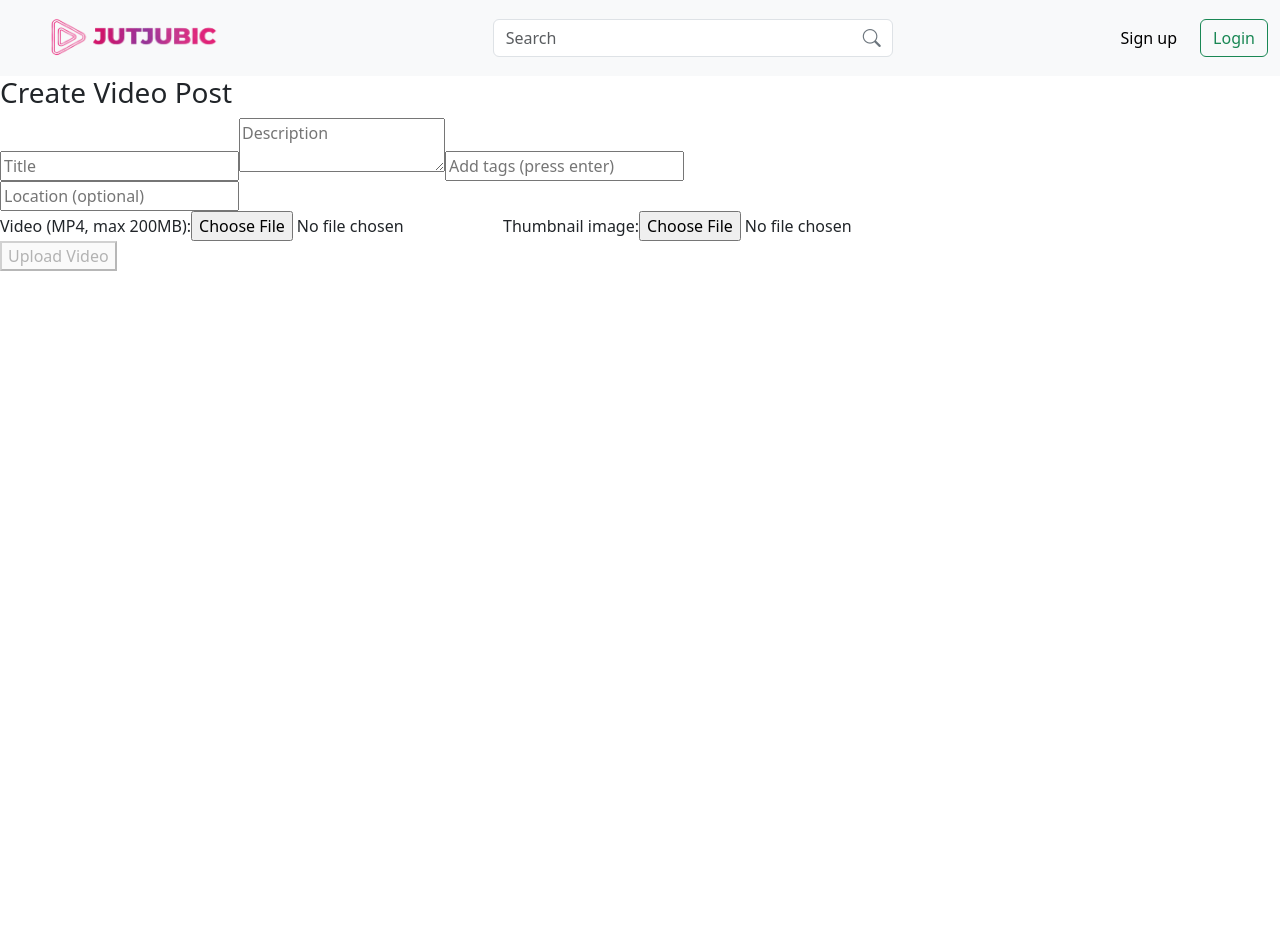
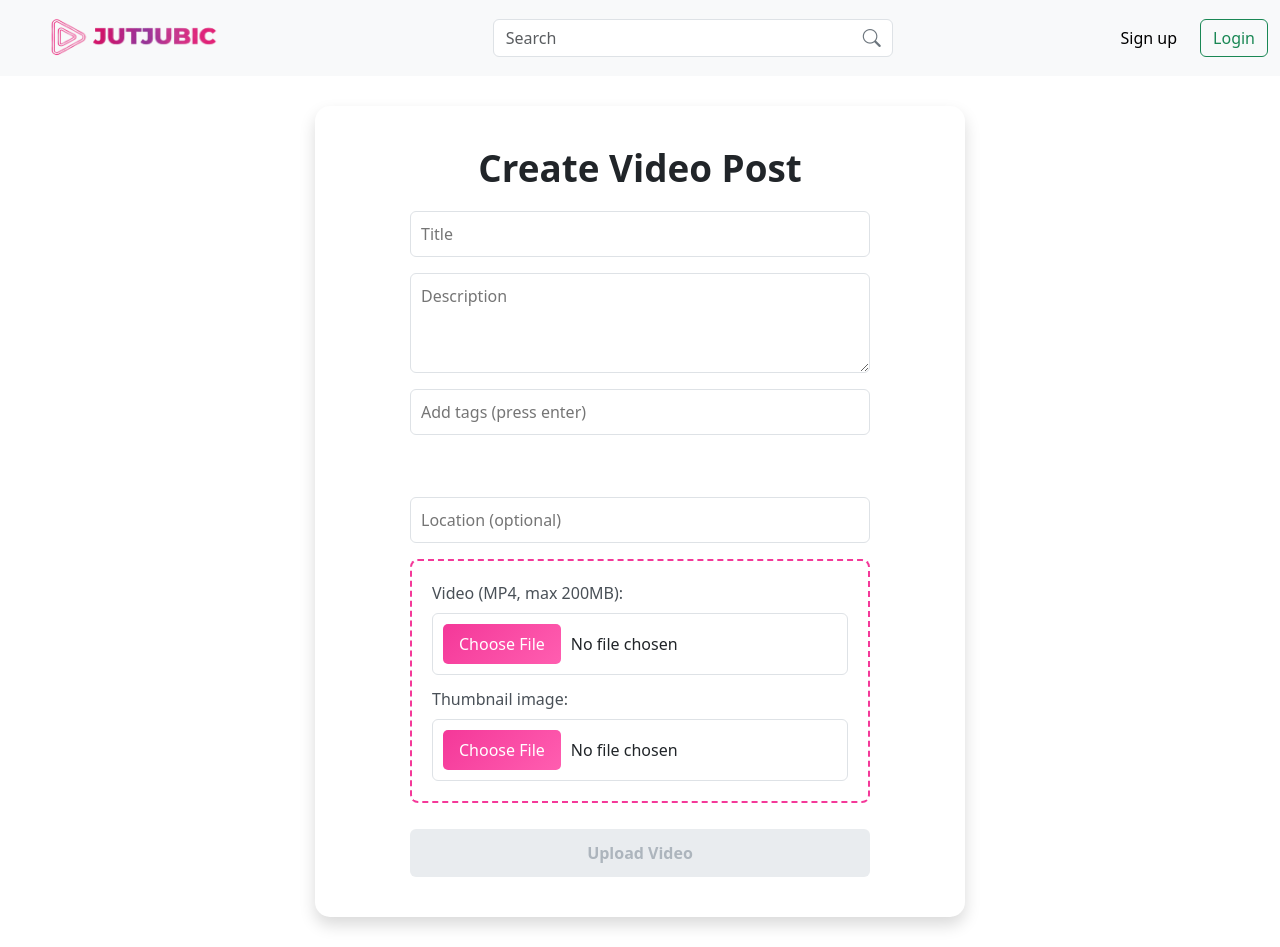
Before and after one commit to aurenaa/isa-frontend, an Angular app in the folder isa/: page /upload in a window 1280 px wide. Before the commit the page ends 800 px from the top, so only its background shows below. Built offline with nearby package versions, Linux system fonts and the light colour scheme.

Commit message:
feat: video upload form styled

```diff
--- a/isa/src/app/navbar/navbar.component.css
+++ b/isa/src/app/navbar/navbar.component.css
@@ -42,7 +42,7 @@
   display: flex;
   align-items: center;
   gap: 8px;
-  padding: 6px 16px; /* Blago smanjen padding da visina bude kao kod logout dugmeta */
+  padding: 6px 16px;
   font-size: 1.1rem;
   font-weight: 500;
   color: #333;
--- a/isa/src/app/upload-video/upload-video.component.css
+++ b/isa/src/app/upload-video/upload-video.component.css
@@ -0,0 +1,137 @@
+.upload-container {
+  max-width: 650px;
+  margin: auto;
+  margin-top: 30px;
+  margin-bottom: 30px;
+  padding: 40px 60px;
+  border-radius: 15px;
+  background: white;
+  box-shadow: 0 0.5rem 1rem rgba(0, 0, 0, 0.15);
+}
+
+.upload-container h3 {
+  text-align: center;
+  margin-bottom: 1.3rem;
+  font-size: 2.3rem;
+  font-weight: 600;
+  color: #212529;
+}
+
+.upload-container form {
+  padding: 0 35px;
+}
+
+.upload-container input[type="text"],
+.upload-container textarea {
+  width: 100%;
+  display: block;
+  padding: 10px;
+  border: 1px solid #dee2e6;
+  border-radius: 6px;
+  margin-bottom: 1rem;
+  font-family: inherit;
+  background-color: #ffffff;
+}
+
+.upload-container textarea {
+  min-height: 100px;
+  resize: vertical;
+}
+
+.upload-container input[type="text"]:focus,
+.upload-container textarea:focus {
+  outline: none;
+  border-color: #f43899;
+  box-shadow: 0 0 0 0.2rem rgba(244, 56, 153, 0.15);
+  background-color: #fff;
+}
+
+.tags-list {
+  margin-bottom: 1rem;
+  min-height: 30px;
+  display: flex;
+  flex-wrap: wrap;
+  gap: 8px;
+}
+
+.tag-badge {
+  background: linear-gradient(135deg, #f43899 0%, #ff5eb0 100%);
+  color: white;
+  padding: 6px 14px;
+  border-radius: 20px;
+  font-size: 0.875rem;
+  display: inline-block;
+  box-shadow: 0 2px 4px rgba(244, 56, 153, 0.2);
+}
+
+.file-inputs {
+  margin-bottom: 1rem;
+  padding: 20px;
+  background-color: #ffffff;
+  border-radius: 8px;
+  border: 2px dashed #f43899;
+}
+
+.file-inputs label {
+  display: block;
+  margin-top: 12px;
+  margin-bottom: 8px;
+  font-weight: 500;
+  color: #495057;
+}
+
+.file-inputs label:first-child {
+  margin-top: 0;
+}
+
+.file-inputs input[type="file"] {
+  width: 100%;
+  padding: 10px;
+  border: 1px solid #dee2e6;
+  border-radius: 6px;
+  background-color: white;
+  cursor: pointer;
+}
+
+.file-inputs input[type="file"]::-webkit-file-upload-button {
+  background: linear-gradient(135deg, #f43899 0%, #ff5eb0 100%);
+  color: white;
+  border: none;
+  padding: 8px 16px;
+  border-radius: 5px;
+  cursor: pointer;
+  margin-right: 10px;
+  font-weight: 500;
+}
+
+.file-inputs input[type="file"]::-webkit-file-upload-button:hover {
+  background: linear-gradient(135deg, #d12e81 0%, #e5409a 100%);
+}
+
+.btn-upload {
+  width: 100%;
+  background: linear-gradient(135deg, #f43899 0%, #ff5eb0 100%);
+  color: white;
+  border: none;
+  padding: 12px;
+  font-weight: bold;
+  margin-top: 10px;
+  border-radius: 6px;
+  cursor: pointer;
+  font-size: 1rem;
+  transition: all 0.3s ease;
+  box-shadow: 0 4px 8px rgba(244, 56, 153, 0.3);
+}
+
+.btn-upload:hover:not(:disabled) {
+  background: linear-gradient(135deg, #d12e81 0%, #e5409a 100%);
+  transform: translateY(-2px);
+  box-shadow: 0 6px 12px rgba(244, 56, 153, 0.4);
+}
+
+.btn-upload:disabled {
+  background: #e9ecef;
+  color: #adb5bd;
+  cursor: not-allowed;
+  box-shadow: none;
+}
```
